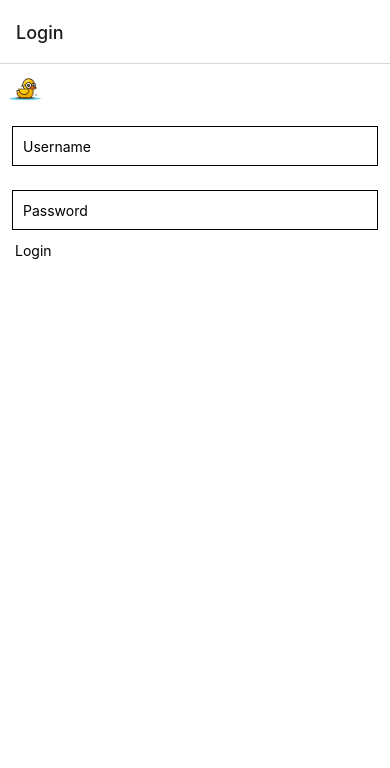
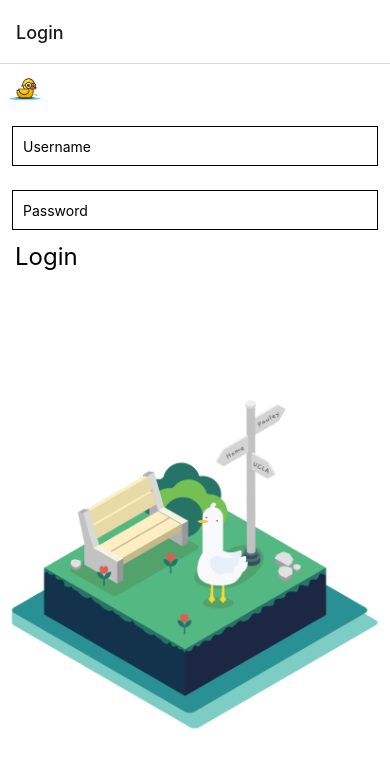
Before and after one commit to seongjinyoon/DuckDuckRide, a React Native app in the folder frontend/: screen /Login in a window 390 px wide. Shown: the top 768 px of the page. Built offline with nearby package versions, Linux system fonts and the light colour scheme.

Commit message:
BG image added

```diff
--- a/frontend/components/Login/Login.js
+++ b/frontend/components/Login/Login.js
@@ -60,16 +60,23 @@ const Login = () => {
                 keyboardType="numeric"
                 secureTextEntry={true}
             />
+            <View style={{ ...styles.container2 }}>
                 <TouchableOpacity
                     onPress={async () => {
                         await createUser(text, number);
                     }}
-                style={{ ...styles.container }}
                 >
                     <View>
                         <Text style={styles.text}>Login</Text>
                     </View>
                 </TouchableOpacity>
+            </View>
+            <Image
+                style={{ height: '100%', width: '100%', resizeMode: 'contain', flex: 1, justifyContent: 'center', alignContent: 'center' }}
+                source={
+                    require('../../assets/background.png')
+                }
+            />
         </SafeAreaView>
     );
 };
@@ -77,7 +84,15 @@ const Login = () => {
 const styles = StyleSheet.create({
     container: {
         flex: 1,
-        backgroundColor: '#fff'
+        backgroundColor: '#fff',
+        zIndex: 999,
+
+    },
+    container2: {
+        // backgroundColor: '#fff',
+        zIndex: 999,
+        backgroundColor: 'white',
+        borderRadius: 10,
     },
     input: {
         height: 40,
@@ -87,6 +102,7 @@ const styles = StyleSheet.create({
     },
     text: {
         paddingLeft: 15,
+        fontSize: 24
     }
 });
 
--- a/frontend/components/Main/Main.js
+++ b/frontend/components/Main/Main.js
@@ -20,6 +20,12 @@ const Main = () => {
                 {/* RIDE OPTIONS */}
                 <NavOptions userId={userId} />
             </View>
+            <Image
+                style={{ height: '100%', width: '100%', resizeMode: 'contain', flex: 1, justifyContent: 'center', alignContent: 'center' }}
+                source={
+                    require('../../assets/background.png')
+                }
+            />
         </SafeAreaView>
     )
 }
--- a/frontend/components/NavOptions/NavOptions.js
+++ b/frontend/components/NavOptions/NavOptions.js
@@ -16,7 +16,7 @@ const NavOptions = ({ userId }) => {
         <View style={{ flexDirection: 'row' }}>
             <TouchableOpacity
                 onPress={() => navigation.navigate('Setup', { userId })}
-                style={{ marginRight: 50, marginLeft: 30, ...styles.container }}
+                style={{ marginRight: 90, marginLeft: 30, ...styles.container }}
             // onPress={findRide}
             >
                 <View>
@@ -61,12 +61,12 @@ const styles = StyleSheet.create({
 
     text: {
         marginTop: 8,
-        marginLeft: 14,
+        marginLeft: 23,
         fontWeight: 600,
     },
 
     img: {
-        width: 100,
-        height: 100
+        width: 150,
+        height: 150
     }
 })
--- a/frontend/components/Setup/Setup.js
+++ b/frontend/components/Setup/Setup.js
@@ -20,7 +20,12 @@ const Setup = () => {
                 <TripInfo role='passenger' userId={userId} />
 
             </View>
-
+            <Image
+                style={{ height: '100%', width: '100%', resizeMode: 'contain', flex: 1, justifyContent: 'center', alignContent: 'center' }}
+                source={
+                    require('../../assets/background.png')
+                }
+            />
         </SafeAreaView>
     )
 }
--- a/frontend/components/SetupDriver/SetupDriver.js
+++ b/frontend/components/SetupDriver/SetupDriver.js
@@ -23,6 +23,12 @@ const SetupDriver = () => {
                 <TripInfo role='driver' userId={userId} />
                 <Counter />
             </View>
+            <Image
+                style={{ height: '100%', width: '100%', resizeMode: 'contain', flex: 1, justifyContent: 'center', alignContent: 'center' }}
+                source={
+                    require('../../assets/background.png')
+                }
+            />
         </SafeAreaView>
     )
 }
```
Also changed, not shown: frontend/assets/background.png (added). Lines whose indentation alone changed are shown as unchanged.
